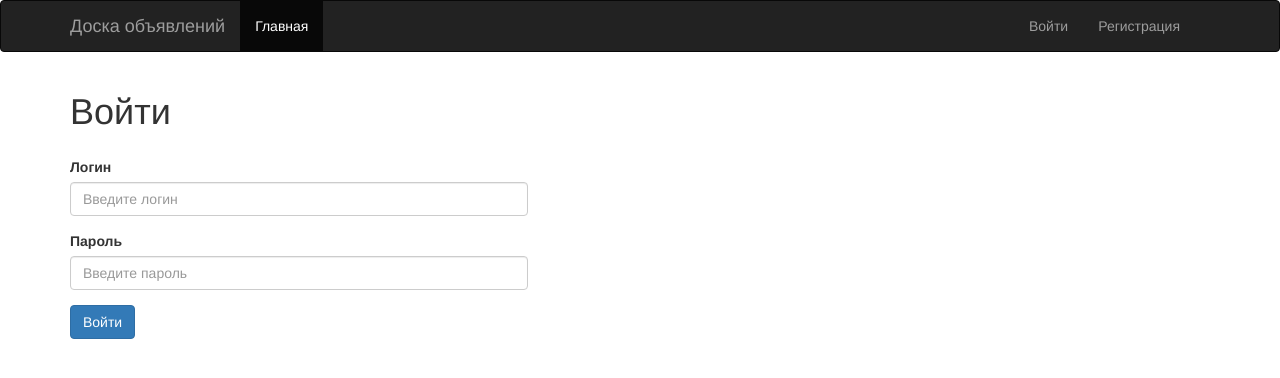
After one commit to orangggenick/Board, a Django app: page /login in a window 1280 px wide. The commit adds this page. Shown: the top 378 px of the page. Run offline with Django 3.2, Linux system fonts and the light colour scheme; parts of the project's set-up code (start-up, migrations or seed data) failed here and were passed over; some libraries are stand-ins or nearby versions.

Commit message:
Login & Logout added

```diff
--- a/App/Board/models.py
+++ b/App/Board/models.py
@@ -22,7 +22,7 @@ CATEGORY_SELECT = (
 class Profile(models.Model):
     user = models.OneToOneField(User, on_delete=models.CASCADE)
     first_name = models.CharField(max_length=30, verbose_name=u'Имя')
-    avatar = ResizedImageField(size=[360, 360], verbose_name=u'Аватар', blank=True)
+    avatar = ResizedImageField(size=[360, 360], crop=['middle', 'center'], verbose_name=u'Аватар', blank=True)
     city = models.CharField(max_length=20, choices=CITY_SELECT, default='Не выбрано', verbose_name=u'Город')
     phone = models.CharField(max_length=20, verbose_name=u'Телефон', blank=True)
 
--- /dev/null
+++ b/App/Board/static/style.css
@@ -0,0 +1,19 @@
+.mt0{
+    margin-top: 0px;
+}
+
+.mt5{
+    margin-top: 5px;
+}
+
+.mt10{
+    margin-top: 10px;
+}
+
+.mt15{
+    margin-top: 15px;
+}
+
+.mt20{
+    margin-top: 20px;
+}
--- /dev/null
+++ b/App/Board/templates/Board/login.html
@@ -0,0 +1,34 @@
+{% extends 'Board/main.html' %}
+{% load widget_tweaks %}
+{% block content %}
+
+    <div class="container">
+        <div class="row">
+            <div class="col-md-12">
+                <h1>Войти</h1>
+            </div>
+        </div>
+        <div class="row mt15">
+            <div class="col-md-5">
+                <form role="form" method="post" action="/login">
+                    {% csrf_token %}
+                    <div class="form-group">
+                        <label for="username">Логин</label>
+                        <input class="form-control" id="username" placeholder="Введите логин" name="username">
+                    </div>
+                    <div class="form-group">
+                        <label for="password">Пароль</label>
+                        <input type="password" class="form-control" id="password" placeholder="Введите пароль" name="password">
+                    </div>
+                    <button type="submit" class="btn btn-primary">Войти</button>
+                </form>
+
+                {% if login_error %}
+                    <label class="error">{{ login_error }}</label>
+                {% endif %}
+            </div>
+        </div>
+    </div>
+
+
+{% endblock %}
--- a/App/Board/templates/Board/main.html
+++ b/App/Board/templates/Board/main.html
@@ -1,9 +1,11 @@
 <!DOCTYPE html>
+{% load staticfiles %}
 <html lang="en">
 <head>
     <meta charset="UTF-8">
     <title>Title</title>
     <link href="https://maxcdn.bootstrapcdn.com/bootswatch/3.3.7/united/bootstrap.min.css" rel="stylesheet" integrity="sha384-pVJelSCJ58Og1XDc2E95RVYHZDPb9AVyXsI8NoVpB2xmtxoZKJePbMfE4mlXw7BJ" crossorigin="anonymous">
+    <link href={% static "style.css" %} rel="stylesheet" type="text/css">
 </head>
 <body>
 
@@ -16,13 +18,27 @@
                 <span class="icon-bar"></span>
                 <span class="icon-bar"></span>
             </button>
-          <a class="navbar-brand" href="#">Доска объявлений</a>
+            <a class="navbar-brand" href="/">Доска объявлений</a>
         </div>
         <div class="collapse navbar-collapse">
             <ul class="nav navbar-nav">
                 <li class="active"><a href="#">Главная</a></li>
-            <li><a href="#about">About</a></li>
-            <li><a href="#contact">Contact</a></li>
+            </ul>
+            <ul class="nav navbar-nav pull-right">
+                {% if user.is_authenticated %}
+                <li>
+                    <a class="dropdown-toggle" data-toggle="dropdown" aria-expanded="false">{{ user.profile.first_name }} <span class="caret"></span></a>
+                    <ul class="dropdown-menu" role="menu">
+                        <li><a href="profile/{{ user.id }}">Профиль</a></li>
+                        <li><a href="#">Подать объявление</a></li>
+                        <li class="divider"></li>
+                        <li><a href="/logout">Выйти</a></li>
+                    </ul>
+                </li>
+                {% else %}
+                    <li><a href="/login">Войти</a></li>
+                    <li><a href="/signup">Регистрация</a></li>
+                {% endif %}
             </ul>
         </div><!--/.nav-collapse -->
     </div>
--- a/App/Board/templates/Board/signup.html
+++ b/App/Board/templates/Board/signup.html
@@ -8,7 +8,7 @@
                 <h1>Регистрация</h1>
             </div>
         </div>
-        <div class="row">
+        <div class="row mt15">
             <div class="col-md-5">
                 <form role="form" action="/signup" method="post" enctype="multipart/form-data">
                     {% csrf_token %}
--- a/App/Board/urls.py
+++ b/App/Board/urls.py
@@ -2,9 +2,12 @@ from django.conf import settings
 from django.conf.urls import url, include
 from django.conf.urls.static import static
 
-from Board.views import home, signup
+from Board.views import home, signup, logout, login, profile
 
 urlpatterns = [
     url(r'^$', home, name='home'),
     url(r'signup$', signup, name='signup'),
+    url(r'logout$', logout, name='logout'),
+    url(r'login$', login, name='login'),
+    url(r'profile/(?P<user_id>\d+)', profile, name='profile'),
 ]+ static(settings.MEDIA_URL, document_root=settings.MEDIA_ROOT)
--- a/App/Board/views.py
+++ b/App/Board/views.py
@@ -1,8 +1,11 @@
 from django.contrib import auth
 from django.contrib.auth.forms import UserCreationForm
-from django.shortcuts import render, redirect
+from django.contrib.auth.models import User
+from django.shortcuts import render, redirect, render_to_response
+from django.template.context_processors import csrf
 
 from Board.forms import UserForm, ProfileForm
+from Board.models import Advertisement
 
 
 def home(request):
@@ -14,7 +17,7 @@ def signup(request):
     profile_form = ProfileForm()
     if request.POST:
         user_form = UserCreationForm(request.POST)
-        profile_form = ProfileForm(request.POST)
+        profile_form = ProfileForm(request.POST, request.FILES)
         if user_form.is_valid():
             user_form.save()
             user = auth.authenticate(username=user_form.cleaned_data['username'], password=user_form.cleaned_data['password2'])
@@ -28,3 +31,30 @@ def signup(request):
             return render(request, 'Board/signup.html', {'user_form': user_form, 'profile_form': profile_form})
     else:
         return render(request, 'Board/signup.html', {'user_form': user_form, 'profile_form': profile_form})
+
+
+def login(request):
+    args = {}
+    args.update(csrf(request))
+    if request.POST:
+        username = request.POST.get('username', '')
+        password = request.POST.get('password', '')
+        user = auth.authenticate(username=username,password=password)
+        if user is not None:
+            auth.login(request,user)
+            return redirect('/')
+        else:
+            args['login_error'] = "Пользователь не найден!"
+            return render_to_response('Board/login.html', args)
+    else:
+
+        return render_to_response('Board/login.html', args)
+
+
+def logout(request):
+    auth.logout(request)
+    return redirect("/")
+
+
+def profile(request, user_id):
+    return render(request, 'Board/profile.html', {'user':User.objects.get(id=user_id), 'advertisements': Advertisement.objects.filter(author_id=user_id)})
```
Also changed, not shown: App/Board/templates/Board/profile.html (added, +16 -0 lines), App/db.sqlite3, media_cdn/IMG_0239.JPG (added), media_cdn/IMG_5717.JPG (added), media_cdn/IMG_5717_EG60vbx.JPG (added), media_cdn/session.jpg (added). Lines whose indentation alone changed are shown as unchanged.
